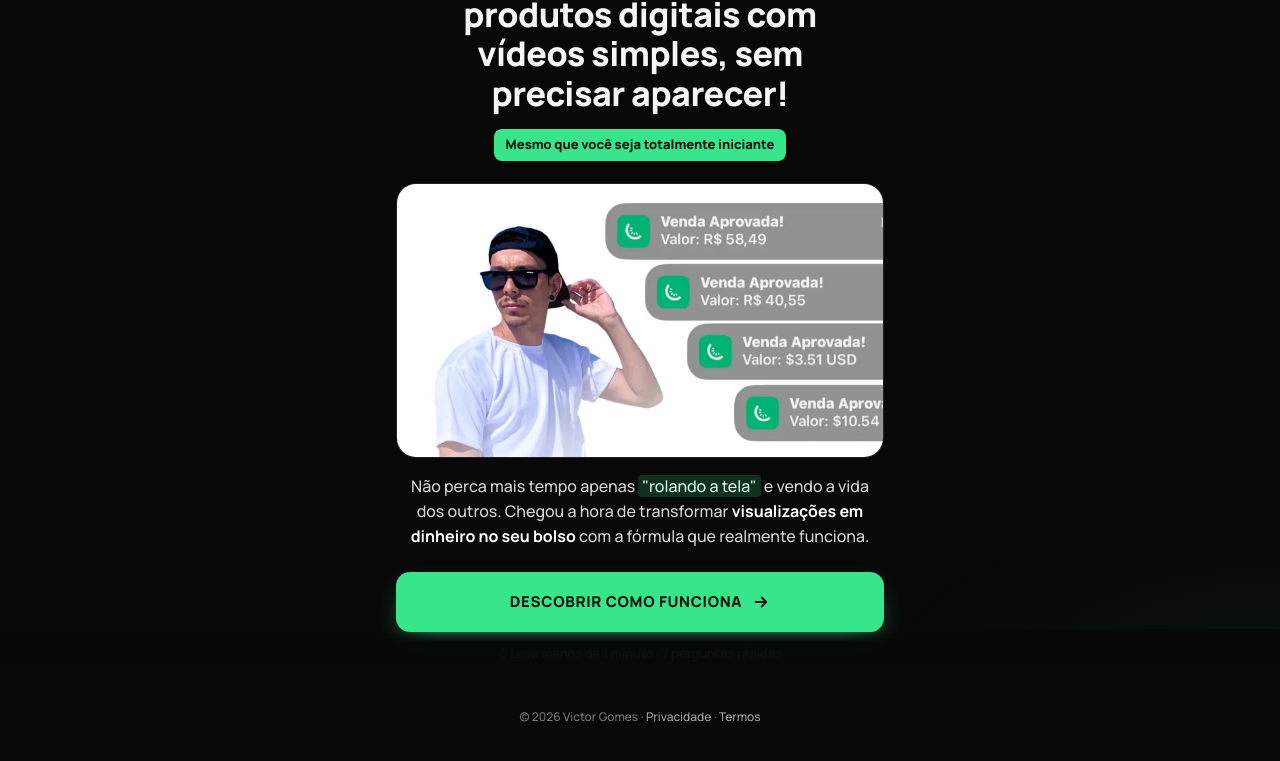
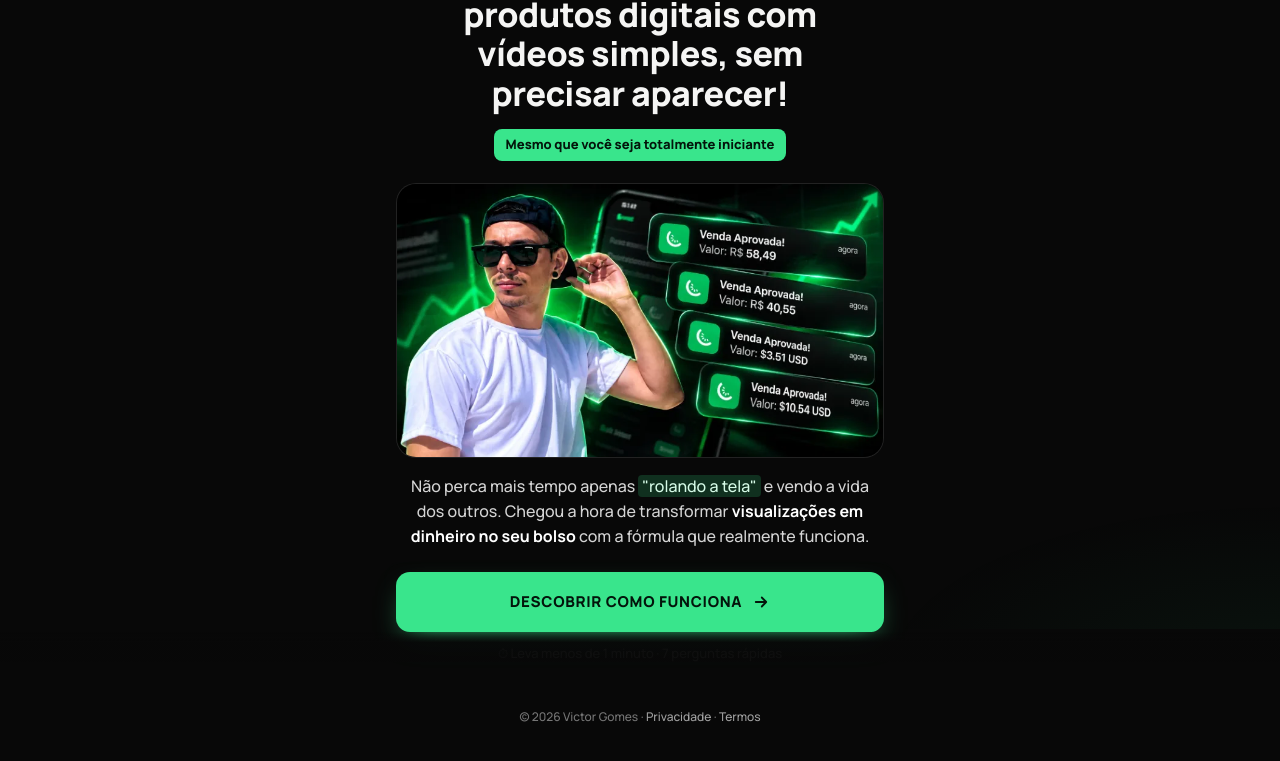
Before and after one commit to joaovictororsolin666-coder/bio-site-somais1victor, a plain HTML site: page quiz.html in a window 1280 px wide. Shown: the part 171-932 px from the top of the page. Drawn offline with Linux system fonts and the light colour scheme.

Commit message:
Quiz: nova imagem de capa

```diff
--- a/assets/js/quiz-data.js
+++ b/assets/js/quiz-data.js
@@ -7,7 +7,7 @@ window.QUIZ_DATA = {
   intro: {
     title: 'Como fazer seus primeiros <span class="hl">R$5.000/mês</span> vendendo produtos digitais com vídeos simples, sem precisar aparecer!',
     tag: 'Mesmo que você seja totalmente iniciante',
-    image: { src: 'assets/img/quiz/capa.webp', w: 800, h: 450, alt: 'Victor Gomes com notificações de vendas aprovadas' },
+    image: { src: 'assets/img/quiz/capa-v2.webp', w: 800, h: 450, alt: 'Victor Gomes com notificações de vendas aprovadas' },
     text: 'Não perca mais tempo apenas <mark>"rolando a tela"</mark> e vendo a vida dos outros. Chegou a hora de transformar <strong>visualizações em dinheiro no seu bolso</strong> com a fórmula que realmente funciona.',
     cta: 'DESCOBRIR COMO FUNCIONA',
     note: 'Leva menos de 1 minuto · 7 perguntas rápidas'
--- a/quiz.html
+++ b/quiz.html
@@ -24,7 +24,7 @@
   <link rel="stylesheet" href="https://fonts.googleapis.com/css2?family=Manrope:wght@500;600;700;800&display=swap">
   <link rel="stylesheet" href="assets/css/style.css">
   <link rel="stylesheet" href="assets/css/quiz.css">
-  <link rel="preload" as="image" href="assets/img/quiz/capa.webp" fetchpriority="high">
+  <link rel="preload" as="image" href="assets/img/quiz/capa-v2.webp" fetchpriority="high">
 
   <script src="assets/js/config.js" defer></script>
   <script src="assets/js/main.js" defer></script>
```
Also changed, not shown: assets/img/quiz/capa-v2.webp (added), assets/img/quiz/capa.webp (deleted).
